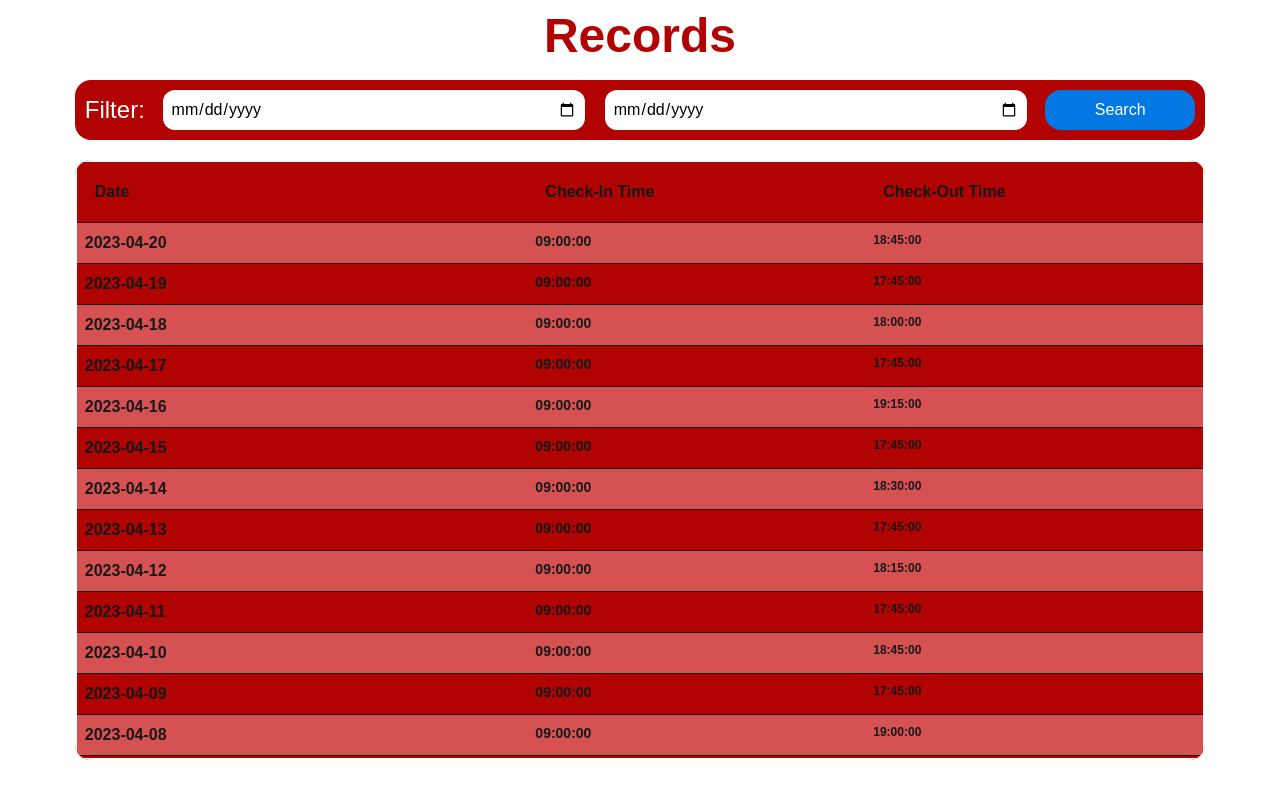
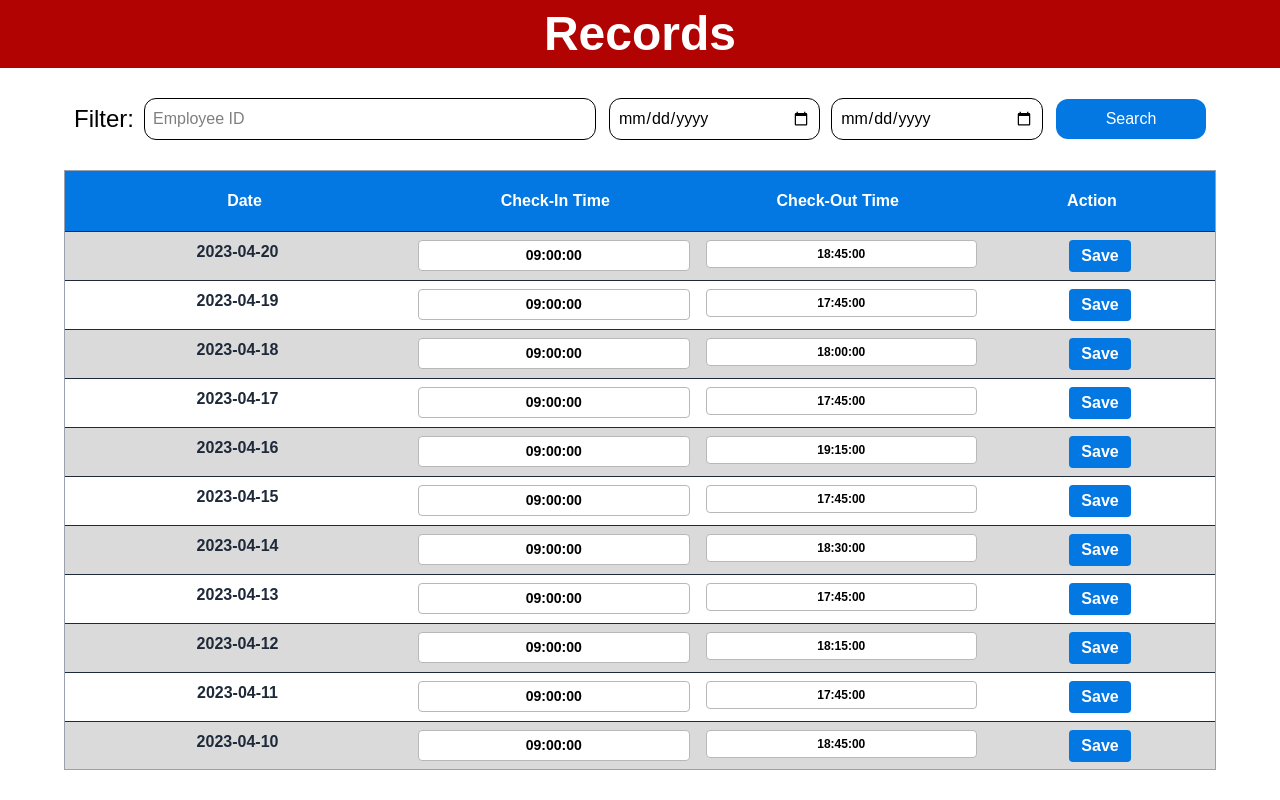
Before and after one commit to blazingbhavneek/workhourssync, a Next.js app: page /records in a window 1280 px wide. Built offline with nearby package versions, Linux system fonts and the light colour scheme.

Commit message:
changed some css

```diff
--- a/src/app/records/page.jsx
+++ b/src/app/records/page.jsx
@@ -19,7 +19,7 @@ const Records = () => {
         //         console.error('Error decoding token:', error);
         //     }
         // }
-        // setIsAdmin(true);
+        setIsAdmin(true);
     }, []);
 
     useEffect(() => {
@@ -99,33 +99,33 @@ const Records = () => {
     };
 
     return (
-        <div className="w-screen h-full bg-white font-black flex flex-col justify-around gap-5 items-center p-3">
-            <div className='text-[#b20303] text-5xl flex flex-row justify-center items-center w-full h-auto'>
+        <div className="w-screen h-full bg-white font-black flex flex-col justify-around gap-5 items-center">
+            <div className='p-2.5 bg-[#b20303] text-white text-5xl flex flex-row justify-center items-center w-full h-auto'>
                 Records
             </div>
-            <div className='bg-[#b20303] rounded-2xl font-extralight flex md:flex-row flex-col justify-around items-center md:w-[90%] w-full h-auto p-2.5 gap-2.5'>
-                <div className='text-white text-2xl'>Filter:</div>
+            <div className='bg-transparent rounded-2xl font-extralight flex md:flex-row flex-col justify-around items-center md:w-[90%] w-full h-auto p-2.5 gap-2.5'>
+                <div className='text-black text-2xl'>Filter:</div>
                 {isAdmin && (
-                    <input className='w-full bg-white text-black p-2 rounded-xl' placeholder='Employee ID'/>
+                    <input className='border-1 w-full bg-white text-black p-2 rounded-xl' placeholder='Employee ID'/>
                 )}
                 <div className='w-full flex md:flex-row flex-col gap-1 justify-around items-center'>
-                    <input type='date' className='md:w-[48%] w-full bg-white text-black p-2 rounded-xl' placeholder='Start Date'/>
-                    <input type='date' className='md:w-[48%] w-full bg-white text-black p-2 rounded-xl' placeholder='End Date'/>
+                    <input type='date' className='border-1 md:w-[48%] w-full bg-white text-black p-2 rounded-xl' placeholder='Start Date'/>
+                    <input type='date' className='border-1 md:w-[48%] w-full bg-white text-black p-2 rounded-xl' placeholder='End Date'/>
                 </div>
-                <button className='bg-[#0377e2] hover:bg-[#0057a6] p-2 md:min-w-[150px] min-w-full rounded-2xl text-white'>Search</button>
+                <button className='bg-[#0377e2] hover:bg-[#0057a6] p-2 md:min-w-[150px] min-w-full rounded-xl text-white'>Search</button>
             </div>
 
-            <div className='bg-[#b20303] overflow-hidden flex flex-col justify-center items-center md:w-[90%] w-full max-h-[600px] rounded-2xl'>
-                <div className="flex flex-col justify-between overflow-scroll w-full h-auto border-solid border-2 border-white">
-                    <div className="flex justify-between items-center w-full m-2.5">
-                        <div className="p-2 flex-1 text-left" style={{ minWidth: isAdmin ? '30%' : '40%' }}>Date</div>
-                        <div className="p-2 flex-1 text-left" style={{ minWidth: isAdmin ? '25%' : '30%' }}>Check-In Time</div>
-                        <div className="p-2 flex-1 text-left" style={{ minWidth: isAdmin ? '25%' : '30%' }}>Check-Out Time</div>
-                        {isAdmin && <div className="p-2 flex-1 text-left" style={{ minWidth: '20%' }}>Action</div>}
+            <div className='overflow-hidden flex flex-col justify-center items-center md:w-[90%] w-full max-h-[600px] text-gray-800'>
+                <div className="flex flex-col justify-between overflow-scroll w-full h-auto border-solid border-1 border-gray-400">
+                    <div className="bg-[#0377e2] flex justify-between items-center w-full p-2.5 text-white">
+                        <div className="p-2 flex-1 text-center" style={{ minWidth: isAdmin ? '30%' : '40%' }}>Date</div>
+                        <div className="p-2 flex-1 text-center" style={{ minWidth: isAdmin ? '25%' : '30%' }}>Check-In Time</div>
+                        <div className="p-2 flex-1 text-center" style={{ minWidth: isAdmin ? '25%' : '30%' }}>Check-Out Time</div>
+                        {isAdmin && <div className="p-2 flex-1 text-center" style={{ minWidth: '20%' }}>Action</div>}
                     </div>
                     {processedData.map((item, index) => (
-                        <div key={index} className="flex w-full" style={{ backgroundColor: index%2 !=0 ? "#b20303" : "#d65252"}}>
-                            <div className="p-2 flex-1 border-t" style={{ minWidth: isAdmin ? '30%' : '40%' }}>
+                        <div key={index} className="flex w-full" style={{ backgroundColor: index%2 !=0 ? "#fff" : "#dadada"}}>
+                            <div className="p-2 flex-1 border-t text-center" style={{ minWidth: isAdmin ? '30%' : '40%' }}>
                                 {item.date}
                             </div>
                             <div className="text-[14px] p-2 flex-1 border-t" style={{ minWidth: isAdmin ? '25%' : '30%' }}>
@@ -134,7 +134,7 @@ const Records = () => {
                                         type="text"
                                         value={editableTimes[item.date]?.checkInTime || ''}
                                         onChange={(e) => handleTimeChange(item.date, 'checkInTime', e.target.value)}
-                                        className="w-full bg-white text-black p-1 rounded"
+                                        className="w-full bg-white text-black p-1 rounded border-1 border-[#b8b8b8] text-center"
                                     />
                                 ) : (
                                     item.checkInTime || '--'
@@ -146,14 +146,14 @@ const Records = () => {
                                         type="text"
                                         value={editableTimes[item.date]?.checkOutTime || ''}
                                         onChange={(e) => handleTimeChange(item.date, 'checkOutTime', e.target.value)}
-                                        className="w-full bg-white text-black p-1 rounded"
+                                        className="w-full bg-white text-black p-1 rounded border-1 border-[#b8b8b8] text-center"
                                     />
                                 ) : (
                                     item.checkOutTime || '--'
                                 )}
                             </div>
                             {isAdmin && (
-                                <div className="p-2 flex-1 border-t" style={{ minWidth: '20%' }}>
+                                <div className="p-2 flex-1 border-t text-center" style={{ minWidth: '20%' }}>
                                     <button
                                         onClick={() => handleSave(item.date)}
                                         className="bg-[#0377e2] hover:bg-[#0057a6] text-white font-bold py-1 px-3 rounded"
```
